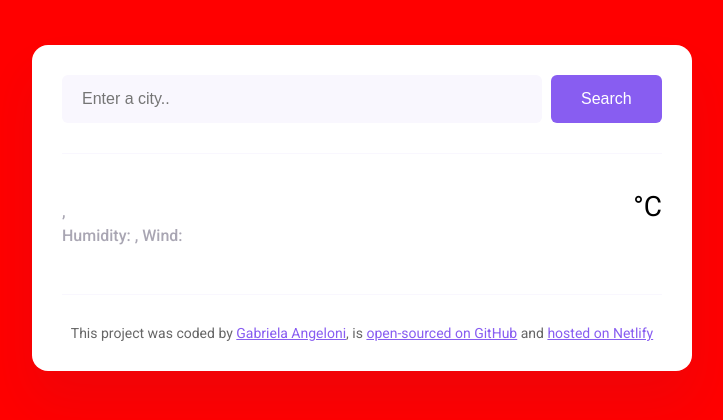
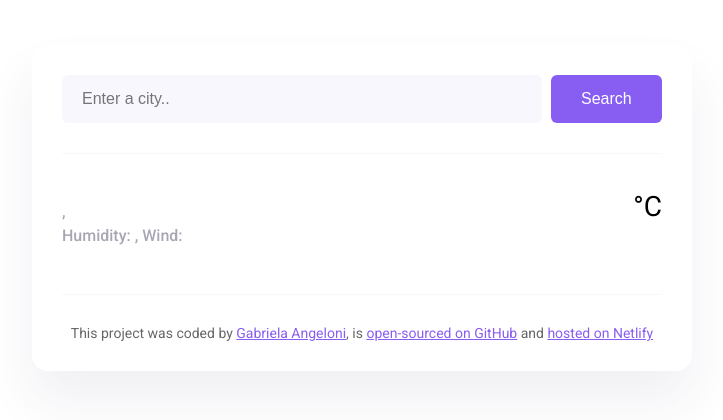
Before and after one commit to babiangeloni/GAbiWeatherApp, a plain HTML site: page index.html in a window 1280 px wide. Shown: the whole page, without its empty margins (278-1001 px from the left). Drawn offline with nearby package versions, Linux system fonts and the light colour scheme; no server answers.

Commit message:
change color back

```diff
--- a/src/style.css
+++ b/src/style.css
@@ -1,5 +1,5 @@
 body {
-  background-color: red;
+  background-color: f9f7fe;
   font-family: "Roboto", sans-serif;
 }
 
```
